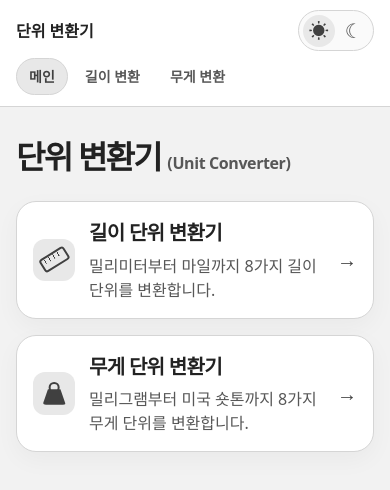
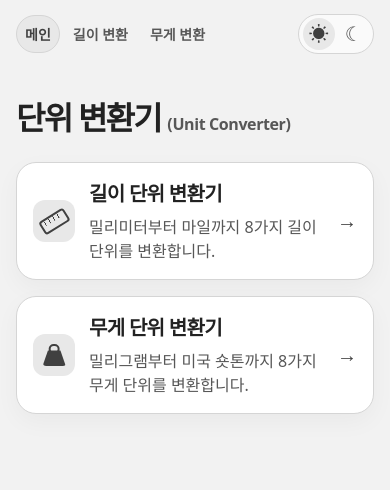
Before and after one commit to kdhdu0428/Webpage, a plain HTML site: page 05codex/ex/ex01/index.html in a window 390 px wide. Drawn offline with Linux system fonts and the light colour scheme.

Commit message:
단위 변환기 상단 영역 간소화

```diff
--- a/05codex/ex/ex01/css/style.css
+++ b/05codex/ex/ex01/css/style.css
@@ -49,10 +49,8 @@ button, select { cursor: pointer; }
 button:disabled { cursor: default; }
 :focus-visible { outline: 2px solid var(--accent); outline-offset: 3px; }
 
-.topbar { background: var(--surface); border-bottom: 1px solid var(--line); }
 .topbar-inner, .dashboard { width: min(100% - 3rem, 61rem); margin-inline: auto; }
 .topbar-inner { min-height: 4.25rem; display: flex; align-items: center; justify-content: space-between; gap: .75rem; }
-.brand { display: flex; align-items: center; gap: .75rem; font-weight: 750; }
 .site-nav { display: flex; flex-wrap: wrap; gap: .25rem; }
 .site-nav a {
   padding: .45rem .75rem;
@@ -104,6 +102,7 @@ button:disabled { cursor: default; }
 
 .theme-toggle {
   display: flex;
+  flex-shrink: 0;
   align-items: center;
   gap: .2rem;
   padding: .2rem;
@@ -205,7 +204,7 @@ h2 { margin: 0; font-size: 1.25rem; letter-spacing: -.035em; }
 
 @media (max-width: 32rem) {
   .topbar-inner, .dashboard { width: calc(100% - 2rem); }
-  .topbar-inner { flex-wrap: wrap; padding-block: .65rem; gap: .45rem .75rem; }
-  .site-nav { order: 1; flex-basis: 100%; }
+  .topbar-inner { padding-block: .65rem; gap: .5rem; }
+  .site-nav a { padding-inline: .5rem; }
   .fields { grid-template-columns: minmax(0, 1fr); gap: .75rem; }
 }
--- a/05codex/ex/ex01/index.html
+++ b/05codex/ex/ex01/index.html
@@ -11,7 +11,6 @@
 <body>
   <header class="topbar">
     <div class="topbar-inner">
-      <span class="brand">단위 변환기</span>
       <nav class="site-nav" aria-label="주 메뉴">
         <a href="index.html" aria-current="page">메인</a>
         <a href="length.html">길이 변환</a>
```
Also changed, not shown: 05codex/ex/ex01/length.html (+0 -1 lines), 05codex/ex/ex01/weight.html (+0 -1 lines).
